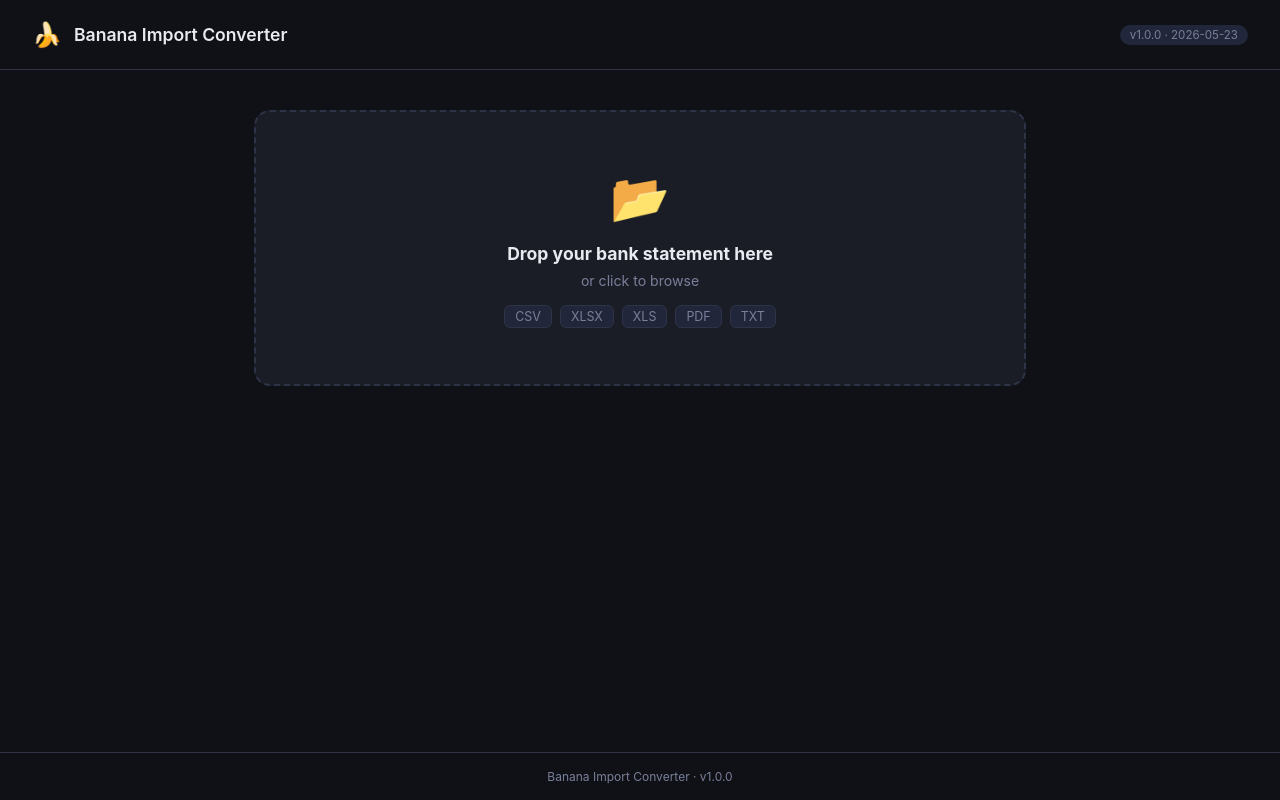
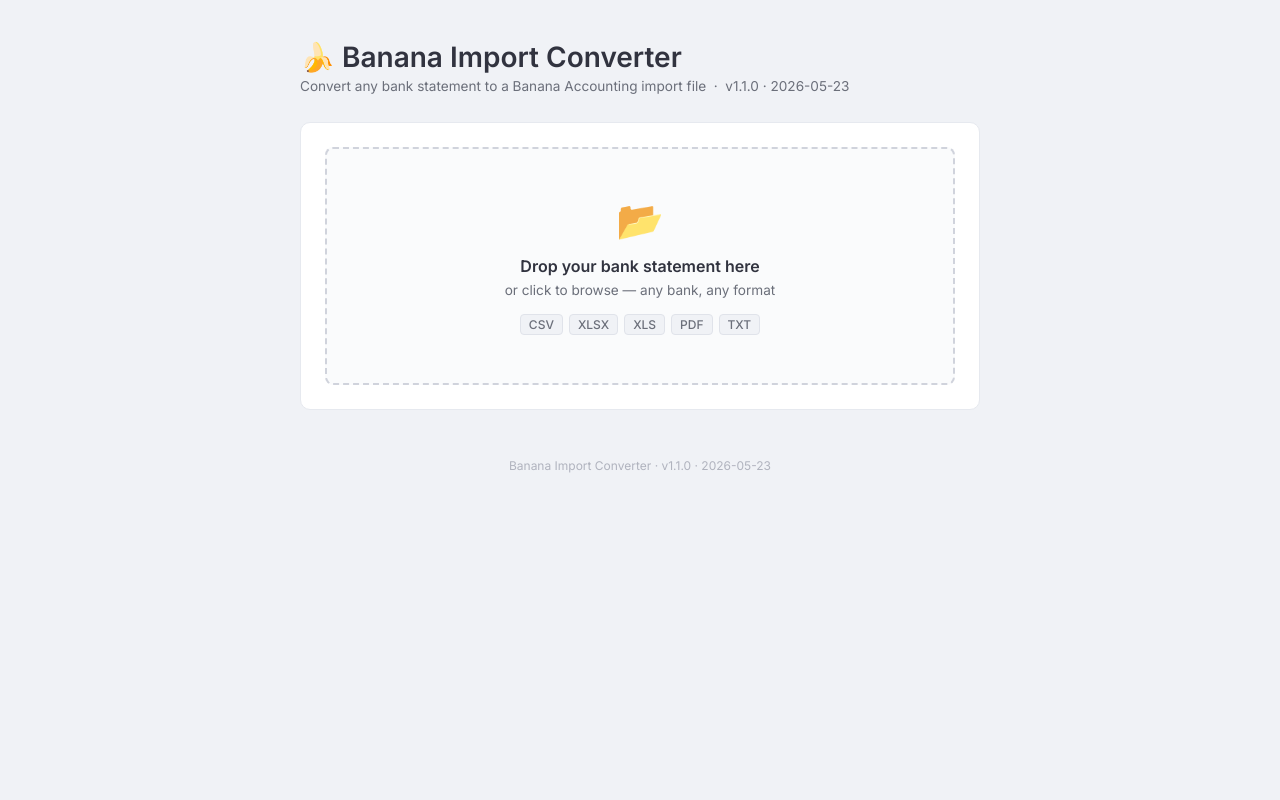
Before and after one commit to danbuetler/banana-import, a Flask app: page / in a window 1280 px wide. Run offline with Flask 3, Linux system fonts and the light colour scheme; parts of the project's set-up code (start-up, migrations or seed data) failed here and were passed over.

Commit message:
v1.1.0: light theme matching knowledge summarizer, version bump
Co-Authored-By: Claude Sonnet 4.6 <noreply@anthropic.com>

```diff
--- a/app.py
+++ b/app.py
@@ -3,7 +3,7 @@ import uuid
 from flask import Flask, render_template, request, jsonify, send_file
 from converter import convert_to_banana
 
-APP_VERSION = "1.0.0"
+APP_VERSION = "1.1.0"
 BUILD_DATE = "2026-05-23"
 
 app = Flask(__name__)
--- a/templates/index.html
+++ b/templates/index.html
@@ -4,128 +4,249 @@
 <meta charset="UTF-8">
 <meta name="viewport" content="width=device-width, initial-scale=1.0">
 <title>Banana Import Converter</title>
+<link rel="preconnect" href="https://fonts.googleapis.com">
+<link rel="preconnect" href="https://fonts.gstatic.com" crossorigin>
+<link href="https://fonts.googleapis.com/css2?family=Inter:wght@400;500;600&display=swap" rel="stylesheet">
 <style>
-  :root {
-    --yellow: #FFD700;
-    --yellow-dark: #e6c200;
-    --bg: #0f1117;
-    --surface: #1a1d26;
-    --surface2: #22263a;
-    --border: #2e3347;
-    --text: #e8eaf0;
-    --muted: #7a7f99;
-    --green: #4ade80;
-    --red: #f87171;
-    --blue: #60a5fa;
+  * { box-sizing: border-box; margin: 0; padding: 0; }
+
+  body {
+    font-family: 'Inter', -apple-system, BlinkMacSystemFont, 'Segoe UI', sans-serif;
+    background: #F0F2F6;
+    color: #31333F;
+    min-height: 100vh;
+    font-size: 14px;
   }
-  * { box-sizing: border-box; margin: 0; padding: 0; }
-  body { background: var(--bg); color: var(--text); font-family: -apple-system, BlinkMacSystemFont, 'Segoe UI', sans-serif; min-height: 100vh; display: flex; flex-direction: column; }
 
-  header { padding: 20px 32px; display: flex; align-items: center; gap: 12px; border-bottom: 1px solid var(--border); }
-  .logo { font-size: 1.5rem; }
-  h1 { font-size: 1.1rem; font-weight: 600; color: var(--text); }
-  .version-badge { margin-left: auto; font-size: 0.72rem; color: var(--muted); background: var(--surface2); padding: 3px 10px; border-radius: 20px; }
+  .page {
+    max-width: 720px;
+    margin: 0 auto;
+    padding: 40px 20px 60px;
+  }
 
-  main { flex: 1; max-width: 820px; margin: 0 auto; padding: 40px 24px; width: 100%; }
+  /* Header */
+  .app-header { margin-bottom: 28px; }
+  .app-title {
+    font-size: 1.75rem;
+    font-weight: 600;
+    color: #31333F;
+    display: flex;
+    align-items: center;
+    gap: 10px;
+    margin-bottom: 4px;
+  }
+  .app-caption {
+    color: #6B6F7A;
+    font-size: 0.85rem;
+  }
+
+  /* Card */
+  .card {
+    background: #fff;
+    border-radius: 10px;
+    padding: 24px;
+    margin-bottom: 16px;
+    border: 1px solid #E6E9EF;
+  }
 
   /* Upload zone */
   #drop-zone {
-    border: 2px dashed var(--border);
-    border-radius: 16px;
-    padding: 56px 32px;
+    border: 2px dashed #D0D3DC;
+    border-radius: 8px;
+    padding: 48px 24px;
     text-align: center;
     cursor: pointer;
     transition: border-color 0.2s, background 0.2s;
-    background: var(--surface);
+    background: #FAFBFC;
   }
   #drop-zone:hover, #drop-zone.dragover {
-    border-color: var(--yellow);
-    background: rgba(255, 215, 0, 0.04);
+    border-color: #FF4B4B;
+    background: #FFF5F5;
   }
-  #drop-zone .icon { font-size: 3rem; margin-bottom: 16px; }
-  #drop-zone h2 { font-size: 1.1rem; margin-bottom: 8px; }
-  #drop-zone p { color: var(--muted); font-size: 0.88rem; }
-  #drop-zone .formats { display: flex; gap: 8px; justify-content: center; margin-top: 16px; flex-wrap: wrap; }
-  .tag { background: var(--surface2); border: 1px solid var(--border); border-radius: 6px; padding: 3px 10px; font-size: 0.78rem; color: var(--muted); }
+  #drop-zone .upload-icon { font-size: 2.4rem; margin-bottom: 12px; }
+  #drop-zone h2 { font-size: 1rem; font-weight: 600; margin-bottom: 6px; color: #31333F; }
+  #drop-zone p { color: #6B6F7A; font-size: 0.85rem; margin-bottom: 16px; }
+  .format-tags { display: flex; gap: 6px; justify-content: center; flex-wrap: wrap; }
+  .tag {
+    background: #F0F2F6;
+    border: 1px solid #E0E3EA;
+    border-radius: 4px;
+    padding: 2px 8px;
+    font-size: 0.75rem;
+    color: #6B6F7A;
+    font-weight: 500;
+  }
   #file-input { display: none; }
 
-  /* Result card */
-  #result { display: none; margin-top: 32px; }
+  /* Spinner */
+  #spinner { display: none; text-align: center; padding: 32px; }
+  .spin {
+    width: 36px; height: 36px;
+    border: 3px solid #E0E3EA;
+    border-top-color: #FF4B4B;
+    border-radius: 50%;
+    animation: spin 0.7s linear infinite;
+    margin: 0 auto 12px;
+  }
+  @keyframes spin { to { transform: rotate(360deg); } }
+  .spin-label { color: #6B6F7A; font-size: 0.85rem; }
 
-  .card { background: var(--surface); border: 1px solid var(--border); border-radius: 14px; padding: 24px; margin-bottom: 20px; }
+  /* Error */
+  #error-box {
+    display: none;
+    background: #FFF0F0;
+    border: 1px solid #FFD0D0;
+    border-radius: 8px;
+    padding: 14px 18px;
+    color: #C0392B;
+    font-size: 0.88rem;
+    margin-top: 16px;
+  }
 
-  .status-row { display: flex; align-items: center; gap: 10px; margin-bottom: 16px; }
-  .badge { padding: 4px 12px; border-radius: 20px; font-size: 0.8rem; font-weight: 600; }
-  .badge.success { background: rgba(74, 222, 128, 0.15); color: var(--green); border: 1px solid rgba(74,222,128,0.3); }
-  .badge.warn { background: rgba(251, 191, 36, 0.15); color: #fbbf24; border: 1px solid rgba(251,191,36,0.3); }
+  /* Result */
+  #result { display: none; }
 
-  .stat { font-size: 0.88rem; color: var(--muted); }
-  .stat strong { color: var(--text); }
+  /* Status bar */
+  .status-bar {
+    display: flex;
+    align-items: center;
+    gap: 10px;
+    margin-bottom: 16px;
+    flex-wrap: wrap;
+  }
+  .badge {
+    display: inline-flex;
+    align-items: center;
+    gap: 5px;
+    padding: 4px 12px;
+    border-radius: 20px;
+    font-size: 0.78rem;
+    font-weight: 600;
+  }
+  .badge.success { background: #EAFAF1; color: #1E8449; border: 1px solid #A9DFBF; }
+  .badge.warn    { background: #FEF9E7; color: #B7770D; border: 1px solid #F9E79F; }
+  .stat { font-size: 0.85rem; color: #6B6F7A; }
+  .stat strong { color: #31333F; }
 
-  /* Mapping chips */
-  .mapping-grid { display: flex; flex-wrap: wrap; gap: 8px; margin-top: 12px; }
-  .map-chip { display: flex; align-items: center; gap: 6px; background: var(--surface2); border: 1px solid var(--border); border-radius: 8px; padding: 5px 12px; font-size: 0.8rem; }
-  .map-role { color: var(--yellow); font-weight: 600; }
-  .map-arrow { color: var(--muted); }
-  .map-col { color: var(--text); }
+  /* Column mapping */
+  .section-label {
+    font-size: 0.78rem;
+    font-weight: 600;
+    color: #6B6F7A;
+    text-transform: uppercase;
+    letter-spacing: 0.05em;
+    margin-bottom: 10px;
+  }
+  .mapping-grid { display: flex; flex-wrap: wrap; gap: 8px; }
+  .map-chip {
+    display: flex;
+    align-items: center;
+    gap: 5px;
+    background: #F0F2F6;
+    border: 1px solid #E0E3EA;
+    border-radius: 6px;
+    padding: 5px 10px;
+    font-size: 0.8rem;
+  }
+  .map-role { color: #FF4B4B; font-weight: 600; }
+  .map-arrow { color: #B0B3BE; }
+  .map-col { color: #31333F; }
 
-  /* Warning list */
-  .warnings { margin-top: 12px; }
-  .warning-item { display: flex; gap: 8px; align-items: flex-start; font-size: 0.83rem; color: #fbbf24; padding: 6px 0; border-top: 1px solid var(--border); }
+  /* Warnings */
+  .warn-item {
+    display: flex;
+    gap: 8px;
+    font-size: 0.83rem;
+    color: #B7770D;
+    padding: 8px 0;
+    border-top: 1px solid #F5EFD0;
+  }
 
   /* Preview table */
-  .table-wrap { overflow-x: auto; margin-top: 12px; max-height: 340px; overflow-y: auto; border-radius: 8px; border: 1px solid var(--border); }
+  .table-wrap {
+    overflow-x: auto;
+    border-radius: 6px;
+    border: 1px solid #E6E9EF;
+    max-height: 320px;
+    overflow-y: auto;
+  }
   table { width: 100%; border-collapse: collapse; font-size: 0.8rem; }
-  thead th { background: var(--surface2); padding: 8px 12px; text-align: left; font-weight: 600; color: var(--yellow); white-space: nowrap; position: sticky; top: 0; }
-  tbody tr:nth-child(even) { background: rgba(255,255,255,0.02); }
-  tbody td { padding: 7px 12px; border-top: 1px solid var(--border); white-space: nowrap; }
-  tbody td.income { color: var(--green); }
-  tbody td.expenses { color: var(--red); }
-  tbody td.muted { color: var(--muted); }
+  thead th {
+    background: #F7F8FA;
+    padding: 9px 12px;
+    text-align: left;
+    font-weight: 600;
+    color: #6B6F7A;
+    white-space: nowrap;
+    position: sticky;
+    top: 0;
+    border-bottom: 1px solid #E6E9EF;
+  }
+  tbody tr { border-top: 1px solid #F0F2F6; }
+  tbody tr:hover { background: #FAFBFC; }
+  tbody td { padding: 8px 12px; white-space: nowrap; }
+  td.income { color: #1E8449; font-weight: 500; }
+  td.expenses { color: #C0392B; font-weight: 500; }
+  td.muted { color: #C0C3CC; }
 
-  /* Download button */
+  /* Download button — Streamlit primary style */
   #download-btn {
-    display: flex; align-items: center; gap: 10px;
-    width: 100%; padding: 16px 24px;
-    background: var(--yellow); color: #111;
-    border: none; border-radius: 12px;
-    font-size: 1rem; font-weight: 700; cursor: pointer;
+    width: 100%;
+    padding: 14px 24px;
+    background: #FF4B4B;
+    color: #fff;
+    border: none;
+    border-radius: 8px;
+    font-family: inherit;
+    font-size: 0.95rem;
+    font-weight: 600;
+    cursor: pointer;
     transition: background 0.15s, transform 0.1s;
+    display: flex;
+    align-items: center;
     justify-content: center;
+    gap: 8px;
   }
-  #download-btn:hover { background: var(--yellow-dark); transform: translateY(-1px); }
+  #download-btn:hover { background: #E03A3A; transform: translateY(-1px); }
   #download-btn:active { transform: translateY(0); }
 
-  /* Reset link */
-  .reset-link { text-align: center; margin-top: 16px; }
-  .reset-link a { color: var(--muted); font-size: 0.85rem; text-decoration: none; cursor: pointer; }
-  .reset-link a:hover { color: var(--text); }
+  .reset-link {
+    text-align: center;
+    margin-top: 14px;
+  }
+  .reset-link a {
+    color: #6B6F7A;
+    font-size: 0.84rem;
+    text-decoration: none;
+    cursor: pointer;
+  }
+  .reset-link a:hover { color: #31333F; text-decoration: underline; }
 
-  /* Spinner */
-  #spinner { display: none; text-align: center; margin-top: 32px; }
-  .spin { width: 40px; height: 40px; border: 3px solid var(--border); border-top-color: var(--yellow); border-radius: 50%; animation: spin 0.7s linear infinite; margin: 0 auto 12px; }
-  @keyframes spin { to { transform: rotate(360deg); } }
-
-  /* Error */
-  #error-box { display: none; background: rgba(248,113,113,0.1); border: 1px solid rgba(248,113,113,0.3); border-radius: 12px; padding: 16px 20px; margin-top: 24px; color: var(--red); font-size: 0.9rem; }
-
-  footer { padding: 16px 32px; text-align: center; font-size: 0.75rem; color: var(--muted); border-top: 1px solid var(--border); }
+  /* Footer */
+  footer {
+    text-align: center;
+    font-size: 0.75rem;
+    color: #B0B3BE;
+    padding-top: 32px;
+  }
+  footer a { color: #B0B3BE; text-decoration: none; }
 </style>
 </head>
 <body>
+<div class="page">
 
-<header>
-  <span class="logo">🍌</span>
-  <h1>Banana Import Converter</h1>
-  <span class="version-badge">v{{ version }} · {{ build_date }}</span>
-</header>
+  <div class="app-header">
+    <div class="app-title">🍌 Banana Import Converter</div>
+    <div class="app-caption">Convert any bank statement to a Banana Accounting import file &nbsp;·&nbsp; v{{ version }} · {{ build_date }}</div>
+  </div>
 
-<main>
+  <!-- Upload -->
+  <div class="card">
     <div id="drop-zone" onclick="document.getElementById('file-input').click()">
-    <div class="icon">📂</div>
+      <div class="upload-icon">📂</div>
       <h2>Drop your bank statement here</h2>
-    <p>or click to browse</p>
-    <div class="formats">
+      <p>or click to browse — any bank, any format</p>
+      <div class="format-tags">
         <span class="tag">CSV</span>
         <span class="tag">XLSX</span>
         <span class="tag">XLS</span>
@@ -137,26 +258,31 @@
 
     <div id="spinner">
       <div class="spin"></div>
-    <p style="color: var(--muted); font-size: 0.9rem;">Converting…</p>
+      <div class="spin-label">Converting…</div>
     </div>
 
     <div id="error-box"></div>
+  </div>
 
+  <!-- Result -->
   <div id="result">
-    <!-- Status -->
+
+    <!-- Status + mapping -->
     <div class="card">
-      <div class="status-row">
+      <div class="status-bar">
         <span class="badge success" id="status-badge">✓ Converted</span>
-        <span class="stat"><strong id="count">0</strong> transactions</span>
+        <span class="stat"><strong id="count">0</strong> transactions found</span>
       </div>
-      <div style="font-size:0.82rem; color: var(--muted); margin-bottom: 10px;">Column mapping detected:</div>
+
+      <div class="section-label">Columns detected</div>
       <div class="mapping-grid" id="mapping-chips"></div>
-      <div class="warnings" id="warnings-list"></div>
+
+      <div id="warnings-list"></div>
     </div>
 
     <!-- Preview -->
     <div class="card">
-      <div style="font-size: 0.85rem; color: var(--muted); margin-bottom: 8px;">Preview (first 20 rows)</div>
+      <div class="section-label" style="margin-bottom:10px;">Preview — first 20 rows</div>
       <div class="table-wrap">
         <table>
           <thead id="preview-head"></thead>
@@ -167,13 +293,17 @@
 
     <!-- Download -->
     <button id="download-btn" onclick="downloadFile()">
-      ⬇ Download Banana Import File
+      ⬇ Download Banana Import File (.txt)
     </button>
     <div class="reset-link"><a onclick="reset()">← Convert another file</a></div>
-  </div>
-</main>
 
-<footer>Banana Import Converter · v{{ version }}</footer>
+  </div><!-- /result -->
+
+  <footer>
+    Banana Import Converter · v{{ version }} · {{ build_date }}
+  </footer>
+
+</div><!-- /page -->
 
 <script>
 let sessionId = null;
@@ -186,8 +316,7 @@ dropZone.addEventListener('dragleave', () => dropZone.classList.remove('dragover
 dropZone.addEventListener('drop', e => {
   e.preventDefault();
   dropZone.classList.remove('dragover');
-  const file = e.dataTransfer.files[0];
-  if (file) handleFile(file);
+  if (e.dataTransfer.files[0]) handleFile(e.dataTransfer.files[0]);
 });
 fileInput.addEventListener('change', () => {
   if (fileInput.files[0]) handleFile(fileInput.files[0]);
@@ -196,8 +325,8 @@ fileInput.addEventListener('change', () => {
 function handleFile(file) {
   document.getElementById('error-box').style.display = 'none';
   document.getElementById('result').style.display = 'none';
+  dropZone.style.display = 'none';
   document.getElementById('spinner').style.display = 'block';
-  dropZone.style.display = 'none';
 
   const fd = new FormData();
   fd.append('file', file);
@@ -219,37 +348,29 @@ function showResult(data) {
   sessionId = data.session_id;
   document.getElementById('count').textContent = data.count;
 
-  // Mapping chips
+  const roleLabels = { date:'Date', doc:'Doc', description:'Description', income:'Income', expenses:'Expenses', balance:'Balance', amount:'Amount' };
   const chips = document.getElementById('mapping-chips');
-  chips.innerHTML = '';
-  const roleLabels = { date:'Date', doc:'Doc', description:'Description', income:'Income', expenses:'Expenses', balance:'Balance', amount:'Amount' };
-  for (const [role, col] of Object.entries(data.mapping)) {
-    chips.innerHTML += `<div class="map-chip">
+  chips.innerHTML = Object.entries(data.mapping).map(([role, col]) =>
+    `<div class="map-chip">
       <span class="map-role">${roleLabels[role] || role}</span>
       <span class="map-arrow">←</span>
       <span class="map-col">${col}</span>
-    </div>`;
-  }
+    </div>`
+  ).join('');
 
-  // Warnings
   const wList = document.getElementById('warnings-list');
   wList.innerHTML = data.warnings.map(w =>
-    `<div class="warning-item">⚠ ${w}</div>`
+    `<div class="warn-item">⚠ ${w}</div>`
   ).join('');
 
-  // Preview table
   if (data.preview && data.preview.length > 0) {
     const headers = data.preview[0].split('\t');
     document.getElementById('preview-head').innerHTML =
       '<tr>' + headers.map(h => `<th>${h}</th>`).join('') + '</tr>';
-    const body = document.getElementById('preview-body');
-    body.innerHTML = data.preview.slice(1).map(line => {
+    document.getElementById('preview-body').innerHTML = data.preview.slice(1).map(line => {
       const cols = line.split('\t');
       return '<tr>' + cols.map((c, i) => {
-        let cls = '';
-        if (i === 3 && c) cls = 'income';
-        else if (i === 4 && c) cls = 'expenses';
-        else if (!c) cls = 'muted';
+        const cls = (i === 3 && c) ? 'income' : (i === 4 && c) ? 'expenses' : (!c ? 'muted' : '');
         return `<td class="${cls}">${c || '—'}</td>`;
       }).join('') + '</tr>';
     }).join('');
@@ -266,8 +387,7 @@ function showError(msg) {
 }
 
 function downloadFile() {
-  if (!sessionId) return;
-  window.location.href = '/download/' + sessionId;
+  if (sessionId) window.location.href = '/download/' + sessionId;
 }
 
 function reset() {
@@ -275,7 +395,6 @@ function reset() {
   document.getElementById('result').style.display = 'none';
   document.getElementById('error-box').style.display = 'none';
   dropZone.style.display = 'block';
-  dropZone.classList.remove('dragover');
   fileInput.value = '';
 }
 </script>
```
Lines whose indentation alone changed are shown as unchanged.
